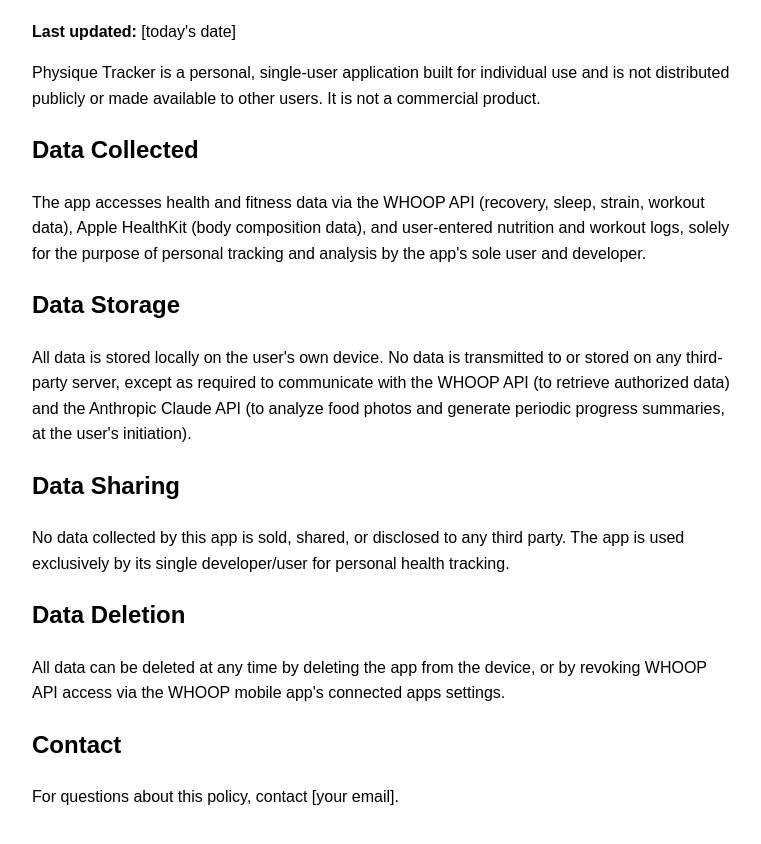
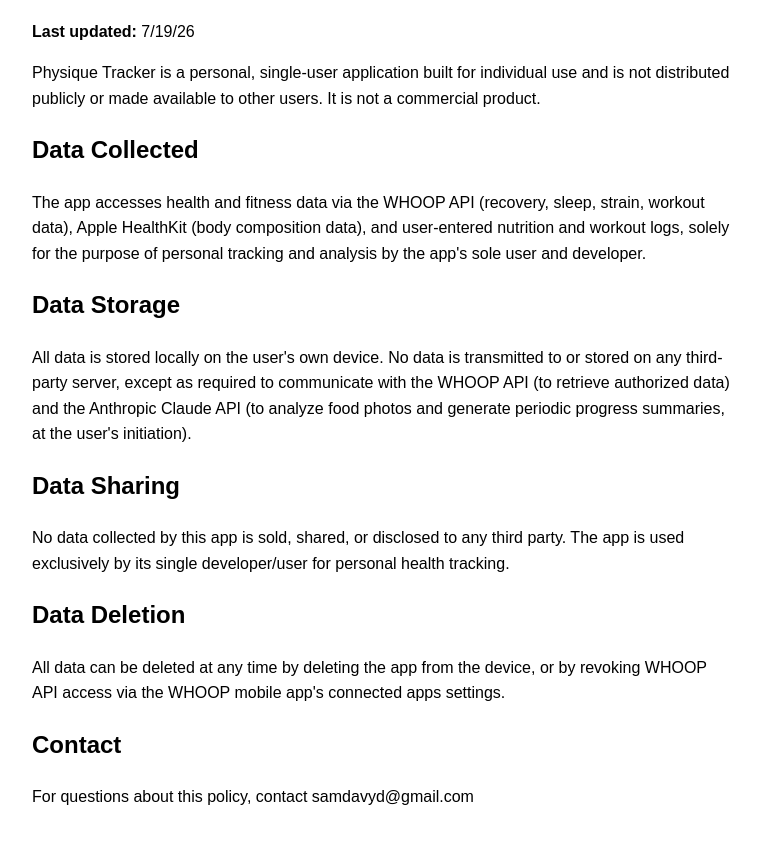
Before and after one commit to samdavyd/fitness-ai-tracker-privacy, a plain HTML site: page index.html in a window 1280 px wide. Shown: the part 94-938 px from the top of the page, without its empty margins (258-1019 px from the left). Drawn offline with Linux system fonts and the light colour scheme.

Commit message:
Update index.html

```diff
--- a/index.html
+++ b/index.html
@@ -6,7 +6,7 @@
 </head>
 <body style="font-family: sans-serif; max-width: 700px; margin: 40px auto; line-height: 1.6;">
   <h1>Privacy Policy</h1>
-  <p><strong>Last updated:</strong> [today's date]</p>
+  <p><strong>Last updated:</strong> 7/19/26</p>
 
   <p>Physique Tracker is a personal, single-user application built for
   individual use and is not distributed publicly or made available to
@@ -37,6 +37,6 @@
   connected apps settings.</p>
 
   <h2>Contact</h2>
-  <p>For questions about this policy, contact [your email].</p>
+  <p>For questions about this policy, contact samdavyd@gmail.com</p>
 </body>
 </html>
```
